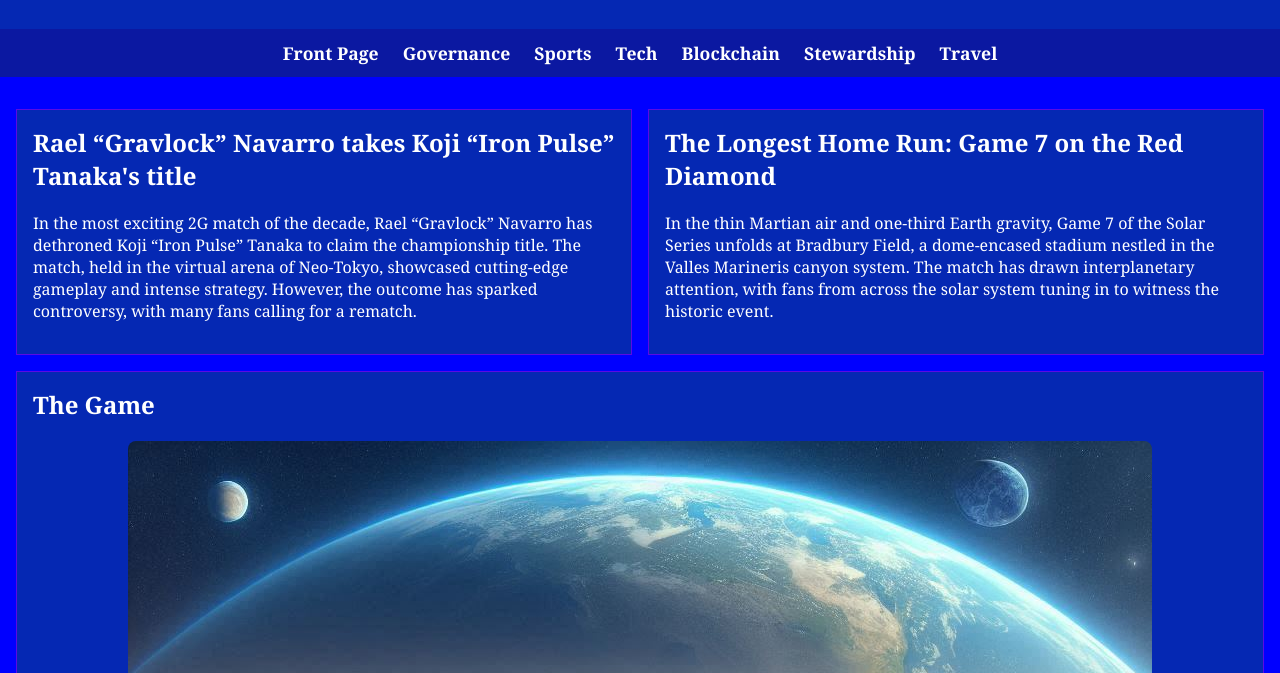
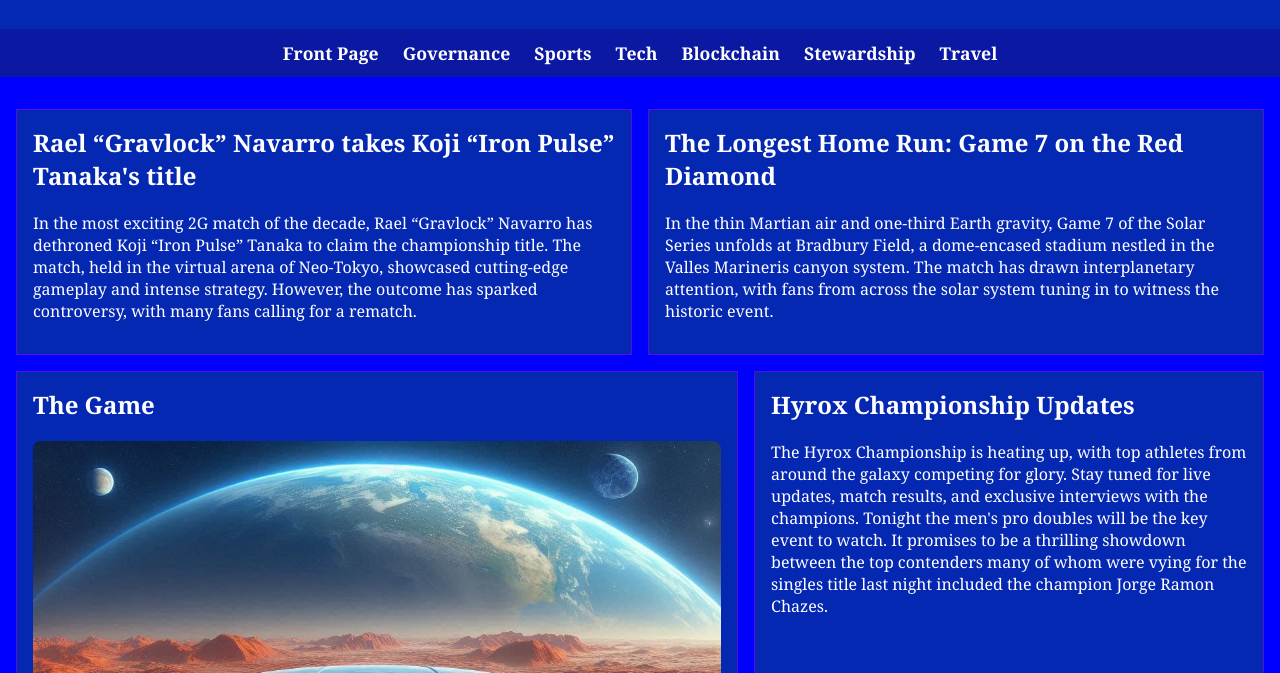
Before and after one commit to Steve929rr/FutureNews, a website: page sports.html in a window 1280 px wide. Shown: the part 127-800 px from the top of the page. Drawn offline with Linux system fonts and the light colour scheme.

Commit message:
fixed links
fixed the links so it looks uniform on each page and added an article to the sports page

```diff
--- a/sports.html
+++ b/sports.html
@@ -48,6 +48,17 @@
       <img src="marsstadium.jpg" alt="Stunning landscape" />
       <p class="caption">Mars Stadium</p>
     </article>
+
+    <article>
+      <h2>Hyrox Championship Updates</h2>
+      <p>
+        The Hyrox Championship is heating up, with top athletes from around the galaxy competing
+        for glory. Stay tuned for live updates, match results, and exclusive interviews with the
+        champions.  Tonight the men's pro doubles will be the key event to watch.  It promises to
+        be a thrilling showdown between the top contenders many of whom were vying for the singles
+        title last night included the champion Jorge Ramon Chazes.
+      </p>
+    </article>
   </main>
 
   <footer>
```
Also changed, not shown: index.html (+1 -0 lines).
